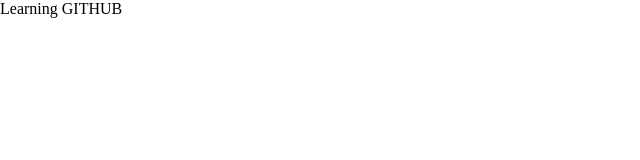
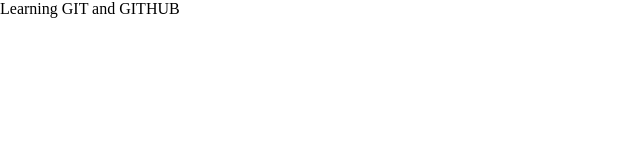
Before and after one commit to rajendra777777/FinalGIT, a plain HTML site: page index.html in a window 1280 px wide. Shown: the full height of the page, 0-640 px from the left. Drawn offline with Linux system fonts and the light colour scheme.

Commit message:
Change github to git and github

```diff
--- a/index.html
+++ b/index.html
@@ -8,7 +8,7 @@
 </head>
 <body>
 
-Learning GITHUB
+Learning GIT and GITHUB
 
 </body>
 </html>
```
